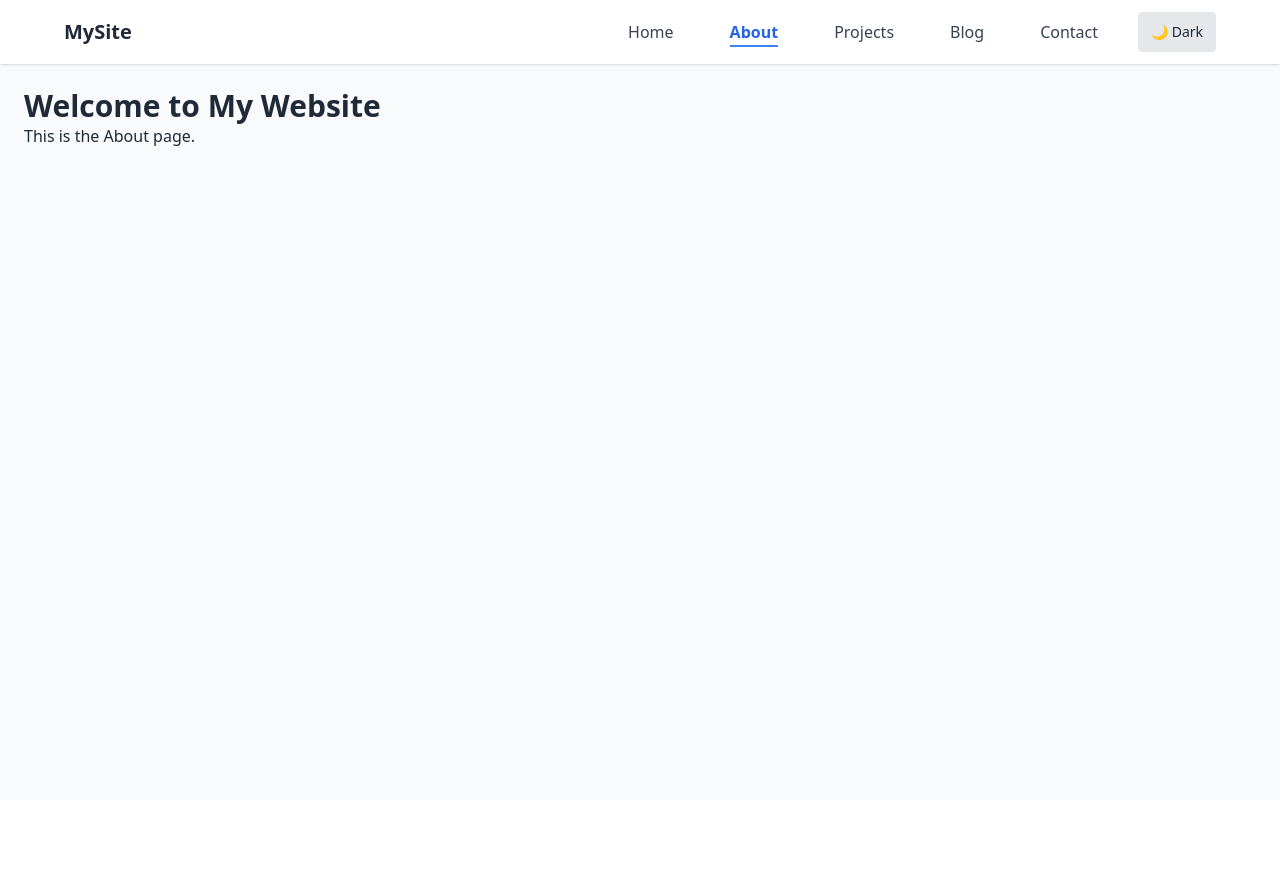
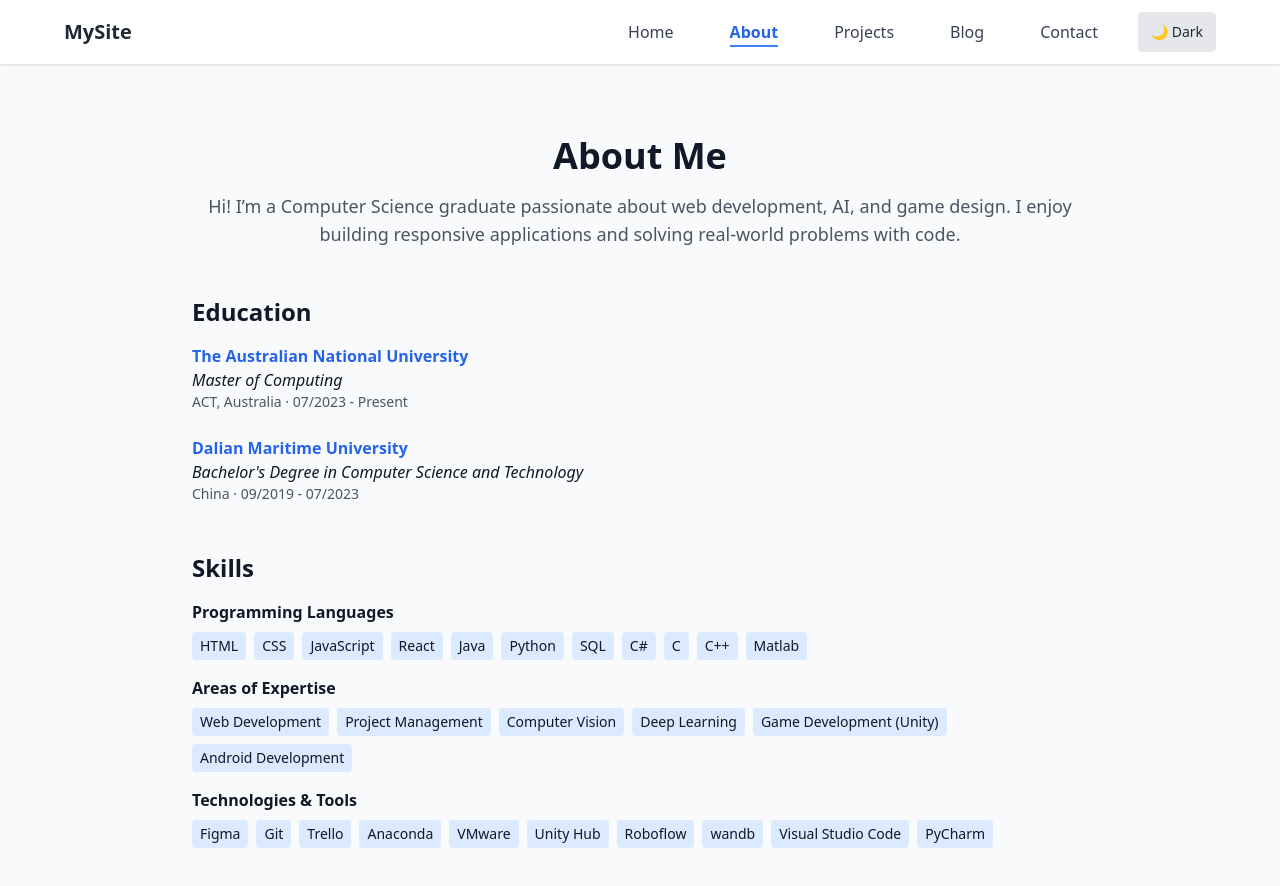
Before and after one commit to ZLin337/myWebsite, a React (Vite) app: page /about in a window 1280 px wide. Shown: the top 886 px of the page. Before the commit the page ends 800 px from the top, so only its background shows below. Built offline with nearby package versions, Linux system fonts and the light colour scheme.

Commit message:
Enhance About page layout and styling: unified tag style for skills, added education links

```diff
--- a/src/pages/About.jsx
+++ b/src/pages/About.jsx
@@ -1,8 +1,114 @@
+import React from "react";
+
 export default function About() {
     return (
-        <div>
-            <h1 className="text-3xl font-bold">Welcome to My Website</h1>
-            <p>This is the About page.</p>
-        </div>
+        <section className="min-h-screen px-6 py-12 bg-gray-50 dark:bg-gray-900 text-gray-900 dark:text-white">
+            <div className="max-w-4xl mx-auto space-y-12">
+                {/* Header and Introduction */}
+                <div className="text-center">
+                    <h1 className="text-4xl font-bold mb-4">About Me</h1>
+                    <p className="text-lg text-gray-600 dark:text-gray-300">
+                        Hi! I’m a Computer Science graduate passionate about web development,
+                        AI, and game design. I enjoy building responsive applications and solving
+                        real-world problems with code.
+                    </p>
+                </div>
+
+                {/* Education Section */}
+                <div>
+                    <h2 className="text-2xl font-semibold mb-4">Education</h2>
+                    <div className="mb-6">
+                        <h3 className="font-semibold">
+                            <a
+                                href="https://www.anu.edu.au/"
+                                className="text-blue-600 hover:underline"
+                                target="_blank"
+                                rel="noopener noreferrer"
+                            >
+                                The Australian National University
+                            </a>
+                        </h3>
+                        <p className="italic">Master of Computing</p>
+                        <p className="text-sm text-gray-600 dark:text-gray-400">ACT, Australia · 07/2023 - Present</p>
+                    </div>
+                    <div>
+                        <h3 className="font-semibold">
+                            <a
+                                href="https://en.dlmu.edu.cn/"
+                                className="text-blue-600 hover:underline"
+                                target="_blank"
+                                rel="noopener noreferrer"
+                            >
+                                Dalian Maritime University
+                            </a>
+                        </h3>
+                        <p className="italic">Bachelor's Degree in Computer Science and Technology</p>
+                        <p className="text-sm text-gray-600 dark:text-gray-400">China · 09/2019 - 07/2023</p>
+                    </div>
+                </div>
+
+                {/* Skills Section */}
+                <div>
+                    <h2 className="text-2xl font-semibold mb-4">Skills</h2>
+
+                    {/* Programming Languages */}
+                    <h3 className="font-semibold mb-2">Programming Languages</h3>
+                    <div className="flex flex-wrap gap-2 mb-4">
+                        {["HTML", "CSS", "JavaScript", "React", "Java", "Python", "SQL", "C#", "C", "C++", "Matlab"].map((lang, i) => (
+                            <span
+                                key={i}
+                                className="bg-blue-100 dark:bg-blue-800 text-sm px-2 py-1 rounded"
+                            >
+                                {lang}
+                            </span>
+                        ))}
+                    </div>
+
+                    {/* Areas of Expertise */}
+                    <h3 className="font-semibold mb-2">Areas of Expertise</h3>
+                    <div className="flex flex-wrap gap-2 mb-4">
+                        {[
+                            "Web Development",
+                            "Project Management",
+                            "Computer Vision",
+                            "Deep Learning",
+                            "Game Development (Unity)",
+                            "Android Development"
+                        ].map((area, i) => (
+                            <span
+                                key={i}
+                                className="bg-blue-100 dark:bg-blue-800 text-sm px-2 py-1 rounded"
+                            >
+                                {area}
+                            </span>
+                        ))}
+                    </div>
+
+                    {/* Tools */}
+                    <h3 className="font-semibold mb-2">Technologies & Tools</h3>
+                    <div className="flex flex-wrap gap-2">
+                        {[
+                            "Figma",
+                            "Git",
+                            "Trello",
+                            "Anaconda",
+                            "VMware",
+                            "Unity Hub",
+                            "Roboflow",
+                            "wandb",
+                            "Visual Studio Code",
+                            "PyCharm"
+                        ].map((tool, i) => (
+                            <span
+                                key={i}
+                                className="bg-blue-100 dark:bg-blue-800 text-sm px-2 py-1 rounded"
+                            >
+                                {tool}
+                            </span>
+                        ))}
+                    </div>
+                </div>
+            </div>
+        </section>
     );
 }
--- a/src/pages/projects/EnglishLearningSystem.jsx
+++ b/src/pages/projects/EnglishLearningSystem.jsx
@@ -1,17 +1,32 @@
 // src/pages/projects/EnglishLearningSystem.jsx
+
 export default function EnglishLearningSystem() {
     return (
-        <div className="p-6 max-w-4xl mx-auto">
-            <h1 className="text-3xl font-bold mb-4">Pet Recognizer</h1>
-            <p className="mb-4">
-                This project involved training a machine learning model to recognize and classify different pet breeds using image data.
-            </p>
-            <ul className="list-disc list-inside mb-4">
-                <li>Used EfficientNet for accurate classification.</li>
-                <li>Worked on data collection, preprocessing, and training pipelines.</li>
-                <li>Developed result visualization and evaluation modules.</li>
+        <section className="min-h-screen px-6 py-12 bg-gray-50 dark:bg-gray-900 transition-colors text-gray-800 dark:text-white">
+            <h1 className="text-3xl font-bold mb-4">Python-based English Learning System</h1>
+            <p className="text-sm italic mb-2">Feb 2023 – Jun 2023 | Dalian Maritime University</p>
+
+            <ul className="list-disc list-inside space-y-2 mb-4">
+                <li>Developed a full-stack web application to support English language learning.</li>
+                <li>Features included user login, testing modules, translation tools, and a personal center.</li>
+                <li>Supported movie-based learning and error tracking for personalized learning paths.</li>
+                <li>Built using Flask for the backend, with MySQL and basic HTML/CSS/JS for the frontend.</li>
             </ul>
-            <p className="text-gray-600">Technologies: Python, TensorFlow, EfficientNet</p>
-        </div>
+
+            <div className="flex flex-wrap gap-2 mb-6">
+                {["Flask", "Python", "MySQL", "HTML", "CSS", "JavaScript"].map((tech, i) => (
+                    <span
+                        key={i}
+                        className="bg-blue-200 dark:bg-blue-800 text-blue-900 dark:text-blue-100 px-2 py-1 rounded"
+                    >
+                        {tech}
+                    </span>
+                ))}
+            </div>
+
+            <a href="/projects" className="text-blue-500 hover:underline">
+                ← Back to Projects
+            </a>
+        </section>
     );
 }
--- a/src/pages/projects/PetRecogniser.jsx
+++ b/src/pages/projects/PetRecogniser.jsx
@@ -1,17 +1,32 @@
-// src/pages/projects/PetRecognizer.jsx
-export default function PetRecognizer() {
+// src/pages/projects/PetRecogniser.jsx
+
+export default function PetRecogniser() {
     return (
-        <div className="p-6 max-w-4xl mx-auto">
+        <section className="min-h-screen px-6 py-12 bg-gray-50 dark:bg-gray-900 transition-colors text-gray-800 dark:text-white">
             <h1 className="text-3xl font-bold mb-4">Pet Recognizer</h1>
-            <p className="mb-4">
-                This project involved training a machine learning model to recognize and classify different pet breeds using image data.
-            </p>
-            <ul className="list-disc list-inside mb-4">
-                <li>Used EfficientNet for accurate classification.</li>
-                <li>Worked on data collection, preprocessing, and training pipelines.</li>
-                <li>Developed result visualization and evaluation modules.</li>
+            <p className="text-sm italic mb-2">Jul 2024 – Nov 2024 | The Australian National University</p>
+
+            <ul className="list-disc list-inside space-y-2 mb-4">
+                <li>Developed a machine learning model to identify pet breeds based on images.</li>
+                <li>Trained the model using EfficientNet and achieved high accuracy.</li>
+                <li>Collaborated on the project report and presentation.</li>
+                <li>Focused on model training, evaluation, and result visualization.</li>
             </ul>
-            <p className="text-gray-600">Technologies: Python, TensorFlow, EfficientNet</p>
-        </div>
+
+            <div className="flex flex-wrap gap-2 mb-6">
+                {["Python", "TensorFlow", "EfficientNet"].map((tech, i) => (
+                    <span
+                        key={i}
+                        className="bg-blue-200 dark:bg-blue-800 text-blue-900 dark:text-blue-100 px-2 py-1 rounded"
+                    >
+                        {tech}
+                    </span>
+                ))}
+            </div>
+
+            <a href="/projects" className="text-blue-500 hover:underline">
+                ← Back to Projects
+            </a>
+        </section>
     );
 }
```
